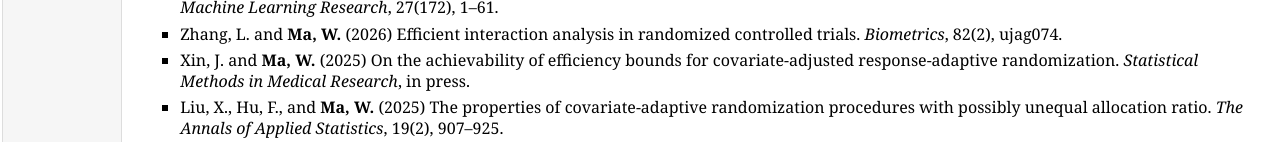
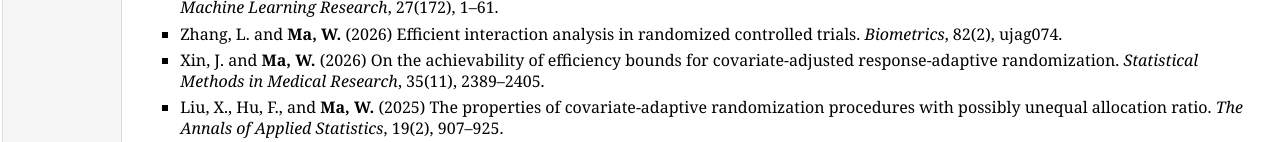
Before and after one commit to maweiruc/maweiruc.github.io, a plain HTML site: page publications.html in a window 1280 px wide. Shown: the part 617-759 px from the top of the page. Drawn offline with Linux system fonts and the light colour scheme.

Commit message:
Update SMMR publication details

```diff
--- a/publications.html
+++ b/publications.html
@@ -38,7 +38,7 @@ Earlier version circulated as &ldquo;A general (non-Markovian) framework for cov
 <li><p>Li, H., <b>Ma, W.</b>, Ma, Y., and Liu, H. (2026) Density and treatment effect estimation under covariate-adaptive randomization with heavy-tailed outcomes. <i>Biometrics</i>, 82(3), ujag159.</p></li>
 <li><p>Gu, Y., Liu, H., and <b>Ma, W.</b> (2026) Incorporating external data for analyzing randomized clinical trials: A transfer learning approach. <i>Journal of Machine Learning Research</i>, 27(172), 1&ndash;61.</p></li>
 <li><p>Zhang, L. and <b>Ma, W.</b> (2026) Efficient interaction analysis in randomized controlled trials. <i>Biometrics</i>, 82(2), ujag074.</p></li>
-<li><p>Xin, J. and <b>Ma, W.</b> (2025) On the achievability of efficiency bounds for covariate-adjusted response-adaptive randomization. <i>Statistical Methods in Medical Research</i>, in press.</p></li>
+<li><p>Xin, J. and <b>Ma, W.</b> (2026) On the achievability of efficiency bounds for covariate-adjusted response-adaptive randomization. <i>Statistical Methods in Medical Research</i>, 35(11), 2389&ndash;2405.</p></li>
 <li><p>Liu, X., Hu, F., and <b>Ma, W.</b> (2025) The properties of covariate-adaptive randomization procedures with possibly unequal allocation ratio. <i>The Annals of Applied Statistics</i>, 19(2), 907&ndash;925.</p></li>
 <li><p>Tu, F. and <b>Ma, W.</b> (2025) Covariate-adjusted inference for doubly adaptive biased coin design. <i>Statistical Methods in Medical Research</i>, 34(9), 1795&ndash;1820.</p></li>
 <li><p>Zhang, L. and <b>Ma, W.</b> (2025) Interaction tests with covariate-adaptive randomization. <i>Statistical Analysis and Data Mining: An ASA Data Science Journal</i>, 18(1), e70003.</p></li>
```
